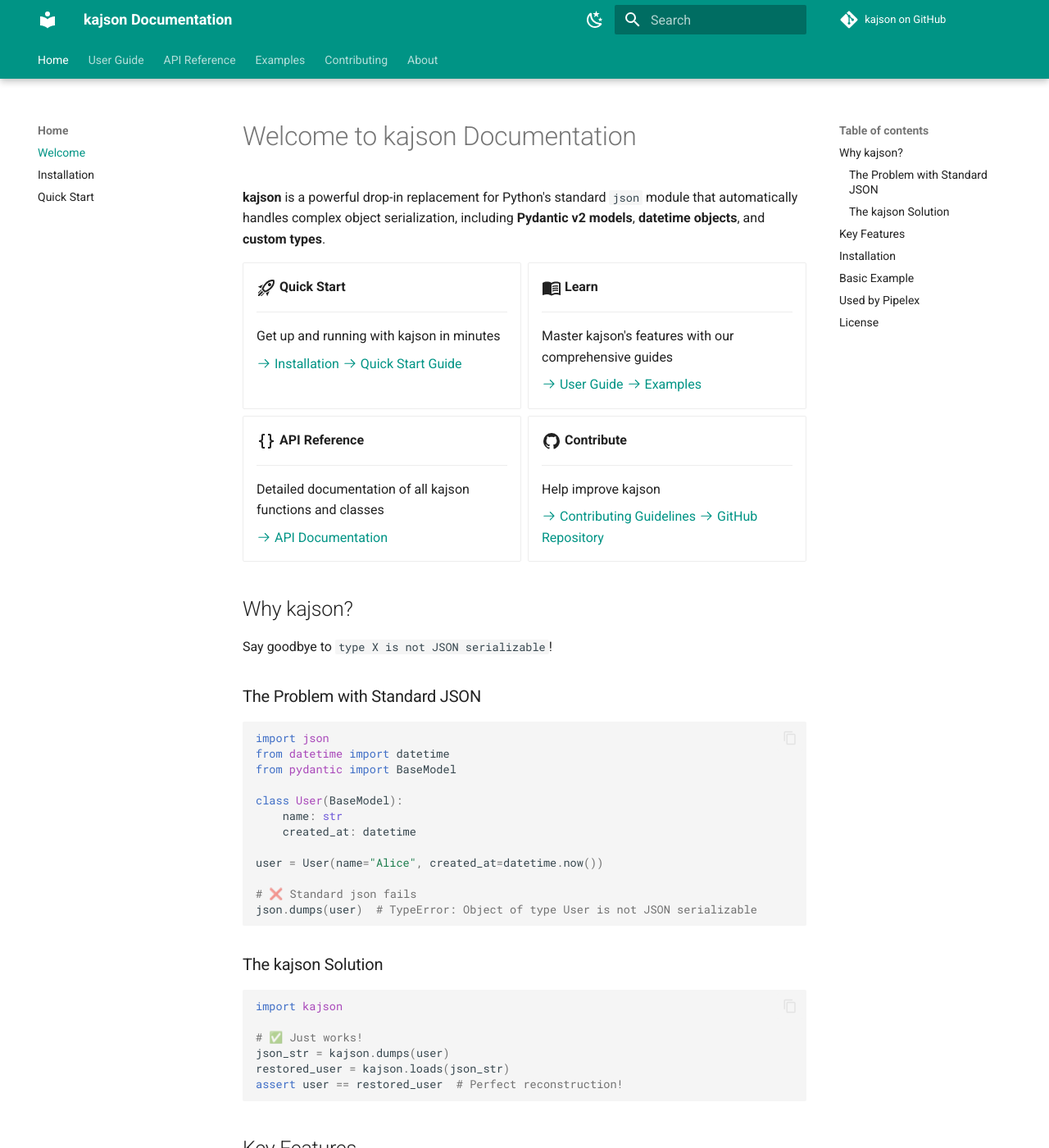
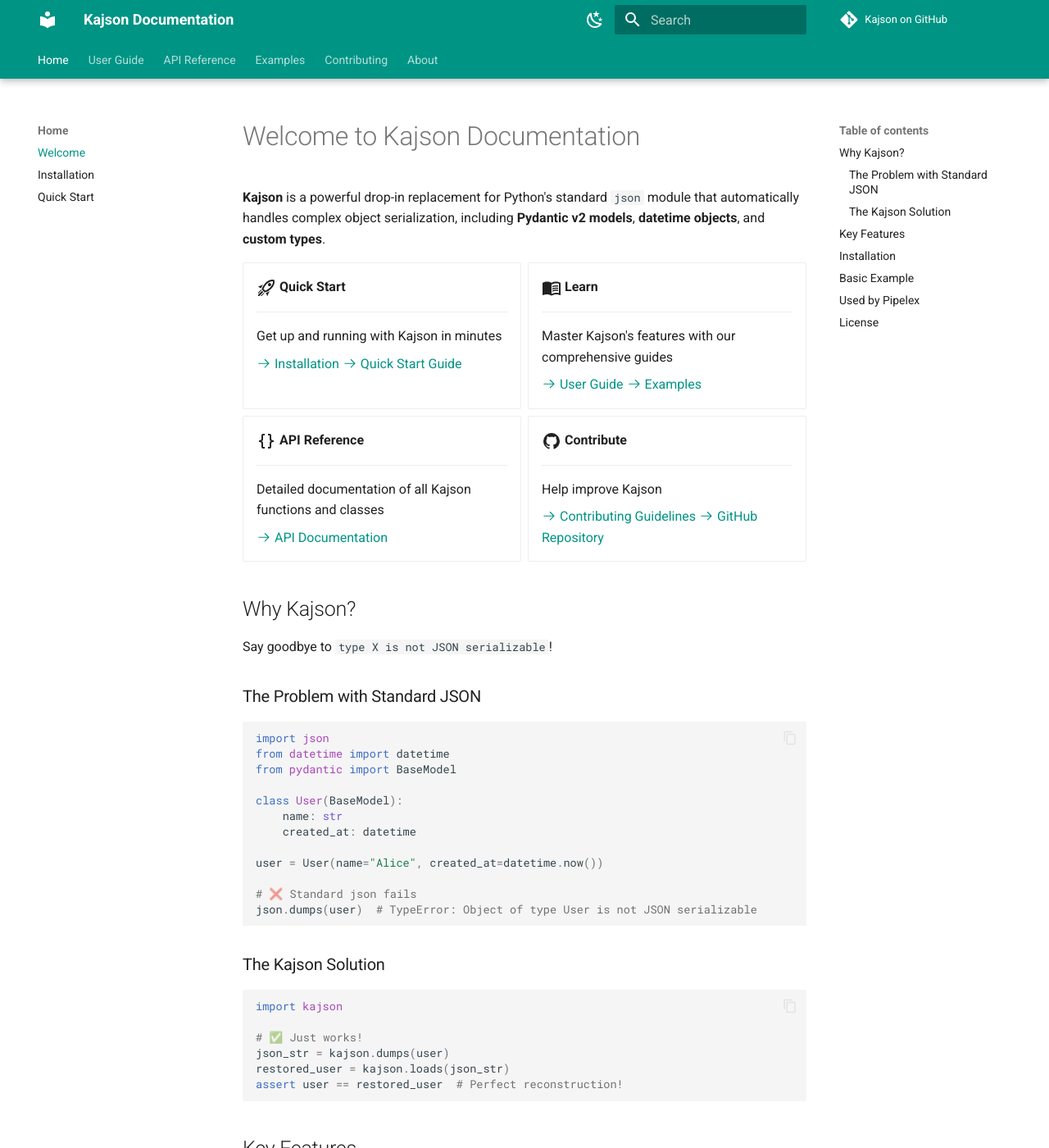
Before and after one commit to Pipelex/kajson, an MkDocs documentation site: the page built from docs/index.md, in a window 1280 px wide and 1400 px high. Shown: the whole window at 82% size. Built offline with MkDocs 1.6.1 and Material for MkDocs 9.7.7, drawn with Linux system fonts in a browser that asks for light colours; comment, search, counter and statistics services are not loaded; some of the changed text lies outside the part shown.

````diff
--- a/docs/index.md
+++ b/docs/index.md
@@ -1,10 +1,10 @@
 ---
-title: "kajson - Universal JSON Encoder/Decoder for Python"
+title: "Kajson - Universal JSON Encoder/Decoder for Python"
 ---
 
-# Welcome to kajson Documentation
+# Welcome to Kajson Documentation
 
-**kajson** is a powerful drop-in replacement for Python's standard `json` module that automatically handles complex object serialization, including **Pydantic v2 models**, **datetime objects**, and **custom types**.
+**Kajson** is a powerful drop-in replacement for Python's standard `json` module that automatically handles complex object serialization, including **Pydantic v2 models**, **datetime objects**, and **custom types**.
 
 <div class="grid cards" markdown>
 
@@ -12,7 +12,7 @@ title: "kajson - Universal JSON Encoder/Decoder for Python"
 
     ---
 
-    Get up and running with kajson in minutes
+    Get up and running with Kajson in minutes
 
     [:octicons-arrow-right-24: Installation](pages/installation.md)
     [:octicons-arrow-right-24: Quick Start Guide](pages/quick-start.md)
@@ -21,7 +21,7 @@ title: "kajson - Universal JSON Encoder/Decoder for Python"
 
     ---
 
-    Master kajson's features with our comprehensive guides
+    Master Kajson's features with our comprehensive guides
 
     [:octicons-arrow-right-24: User Guide](pages/guide/overview.md)
     [:octicons-arrow-right-24: Examples](pages/examples/index.md)
@@ -30,7 +30,7 @@ title: "kajson - Universal JSON Encoder/Decoder for Python"
 
     ---
 
-    Detailed documentation of all kajson functions and classes
+    Detailed documentation of all Kajson functions and classes
 
     [:octicons-arrow-right-24: API Documentation](pages/api/kajson.md)
 
@@ -38,14 +38,14 @@ title: "kajson - Universal JSON Encoder/Decoder for Python"
 
     ---
 
-    Help improve kajson
+    Help improve Kajson
 
     [:octicons-arrow-right-24: Contributing Guidelines](contributing.md)
     [:octicons-arrow-right-24: GitHub Repository](https://github.com/PipelexLab/kajson)
 
 </div>
 
-## Why kajson?
+## Why Kajson?
 
 Say goodbye to `type X is not JSON serializable`!
 
@@ -66,7 +66,7 @@ user = User(name="Alice", created_at=datetime.now())
 json.dumps(user)  # TypeError: Object of type User is not JSON serializable
 ```
 
-### The kajson Solution
+### The Kajson Solution
 
 ```python
 import kajson
@@ -139,6 +139,6 @@ This library is used by [Pipelex](https://github.com/Pipelex/pipelex), the open-
 
 ## License
 
-kajson is distributed under the [Apache 2.0 License](license.md).
+Kajson is distributed under the [Apache 2.0 License](license.md).
 
 This project is based on the excellent work from [unijson](https://github.com/bpietropaoli/unijson) by Bastien Pietropaoli.
--- a/mkdocs.yml
+++ b/mkdocs.yml
@@ -1,9 +1,9 @@
-site_name: kajson Documentation
+site_name: Kajson Documentation
 site_url: https://kajson.readthedocs.io/
 site_description: "Universal JSON encoder/decoder for Python with native support for Pydantic v2, datetime objects, and custom types."
 docs_dir: docs
 repo_url: "https://github.com/PipelexLab/kajson"
-repo_name: "kajson on GitHub"
+repo_name: "Kajson on GitHub"
 watch: [README.md, CHANGELOG.md, LICENSE]
 
 theme:
@@ -37,7 +37,7 @@ extra:
   social:
     - icon: fontawesome/brands/github
       link: https://github.com/PipelexLab/kajson
-      name: kajson on GitHub
+      name: Kajson on GitHub
     - icon: fontawesome/brands/python
       link: https://pypi.org/project/kajson/
       name: kajson on PyPI
````
Also changed, not shown: CONTRIBUTING.md (+9 -9 lines), README.md (+12 -12 lines).
